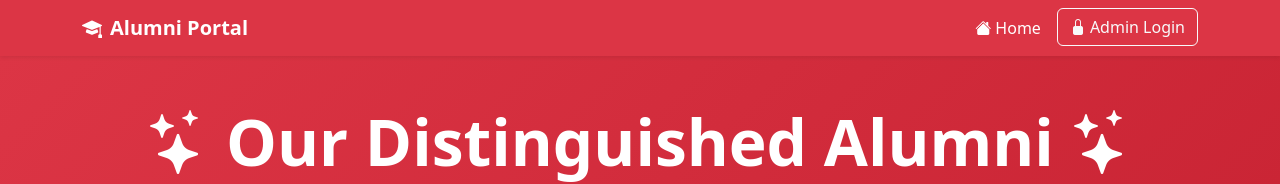
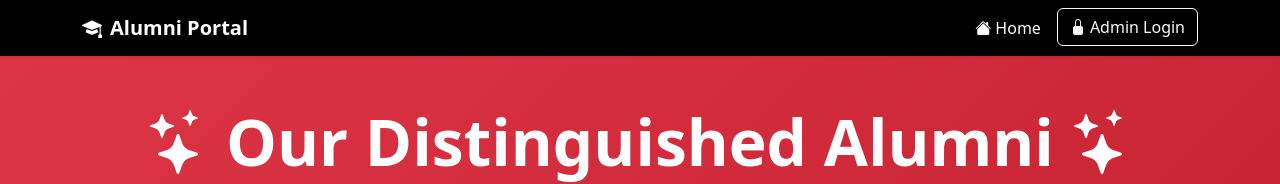
Before and after one commit to Sudhanandhini/alumni_mysql, a React app in the folder frontend/: page / in a window 1280 px wide. Shown: the top 184 px of the page. Built offline with nearby package versions, Linux system fonts and the light colour scheme; no server answers; the HTML template or start-up script is replaced by a standard one.

Commit message:
header background color remove

```diff
--- a/frontend/src/components/Navbar.jsx
+++ b/frontend/src/components/Navbar.jsx
@@ -12,7 +12,7 @@
   };
 
   return (
-    <nav className="navbar navbar-expand-lg navbar-dark bg-danger shadow-sm">
+    <nav className="navbar navbar-expand-lg navbar-dark bg-black shadow-sm">
       <div className="container">
         <Link className="navbar-brand d-flex align-items-center" to="/">
           <i className="bi bi-mortarboard-fill me-2"></i>
```
